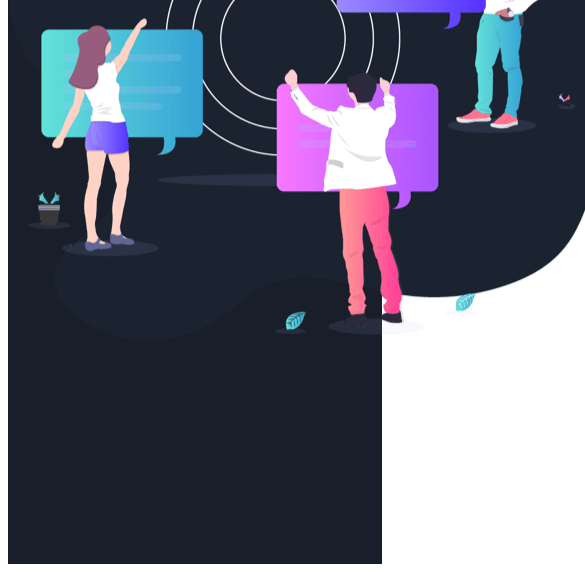
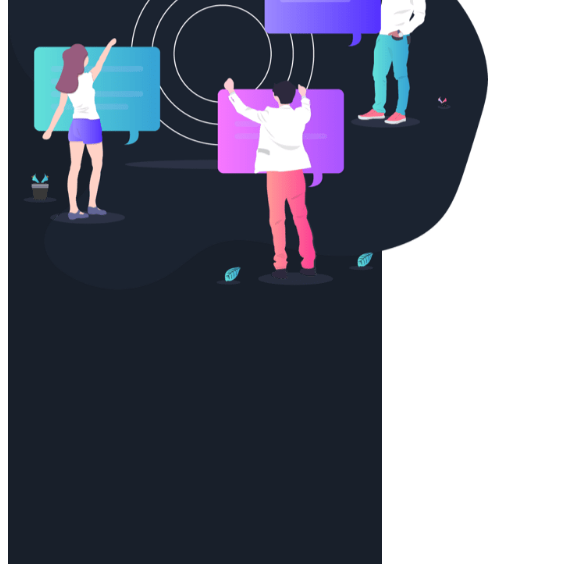
Before and after one commit to cold412/fylo-dark-theme-landing-page-master, a Gatsby site: page /Page3 in a window 390 px wide. Shown: the part 512-1084 px from the top of the page, 585 px wide, since content can reach past the window. Built offline with nearby package versions, Linux system fonts and the light colour scheme; Gatsby itself is replaced by a stand-in of ours.

Commit message:
page3 added mobile

```diff
--- a/src/styles/page3.scss
+++ b/src/styles/page3.scss
@@ -8,8 +8,22 @@
     align-items: center;
     padding-top: 10rem;
 
+    @include mobile{
+        grid-template-columns: 1fr;
+    }
+
     .page3__left{
         justify-self: right;
+        min-width: 30rem;
+
+    @include mobile{
+        width: 26rem;
+        justify-self: center;
+    }
+
+    img{
+        width: 100%;
+    }
     }
 
     .page3__right{
@@ -18,6 +32,10 @@
         padding-left: 5rem;
 
         .MainHeader{
+
+            @include mobile{
+                padding-top: 5rem;
+            }
             h1{
                 text-align: left;
             }
```
